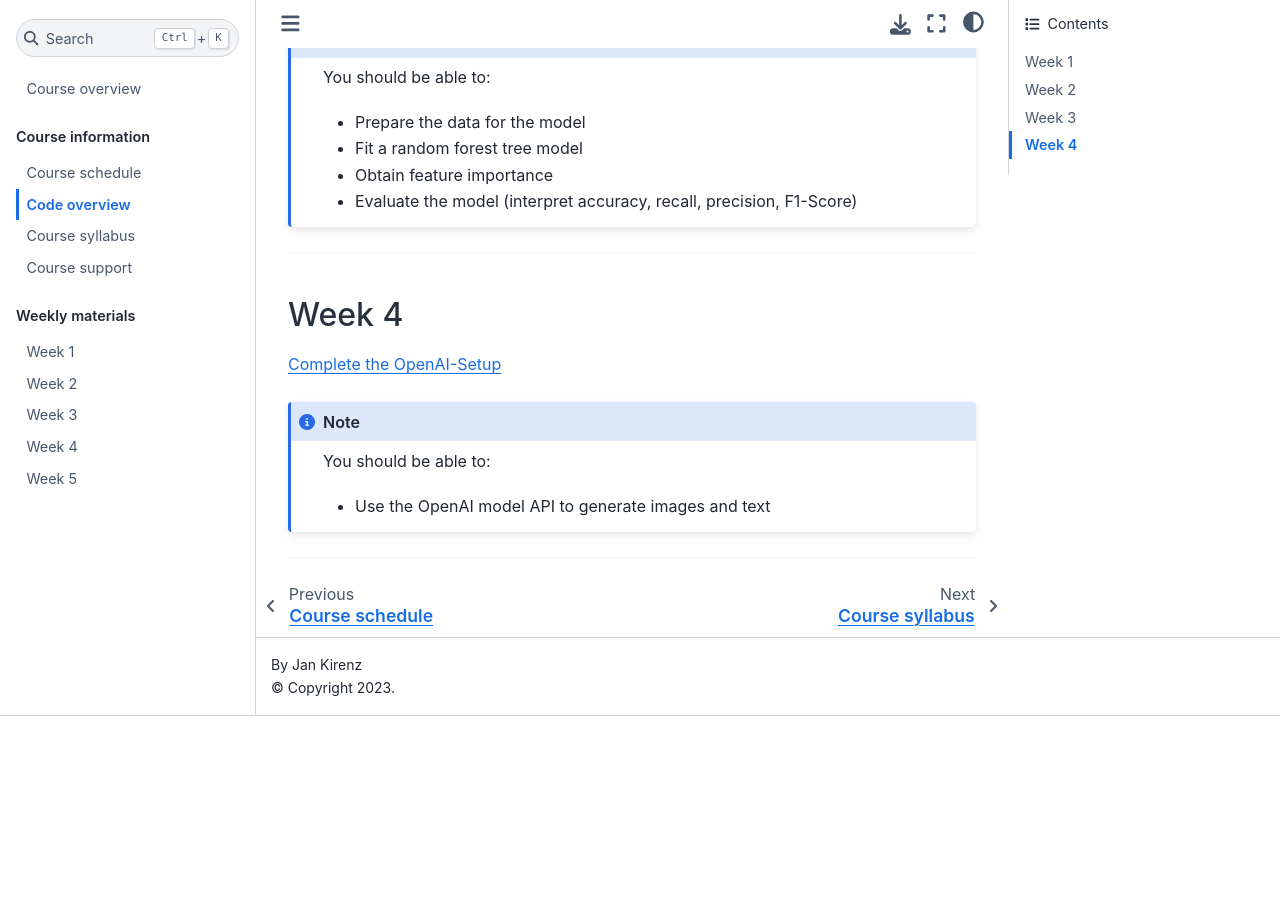
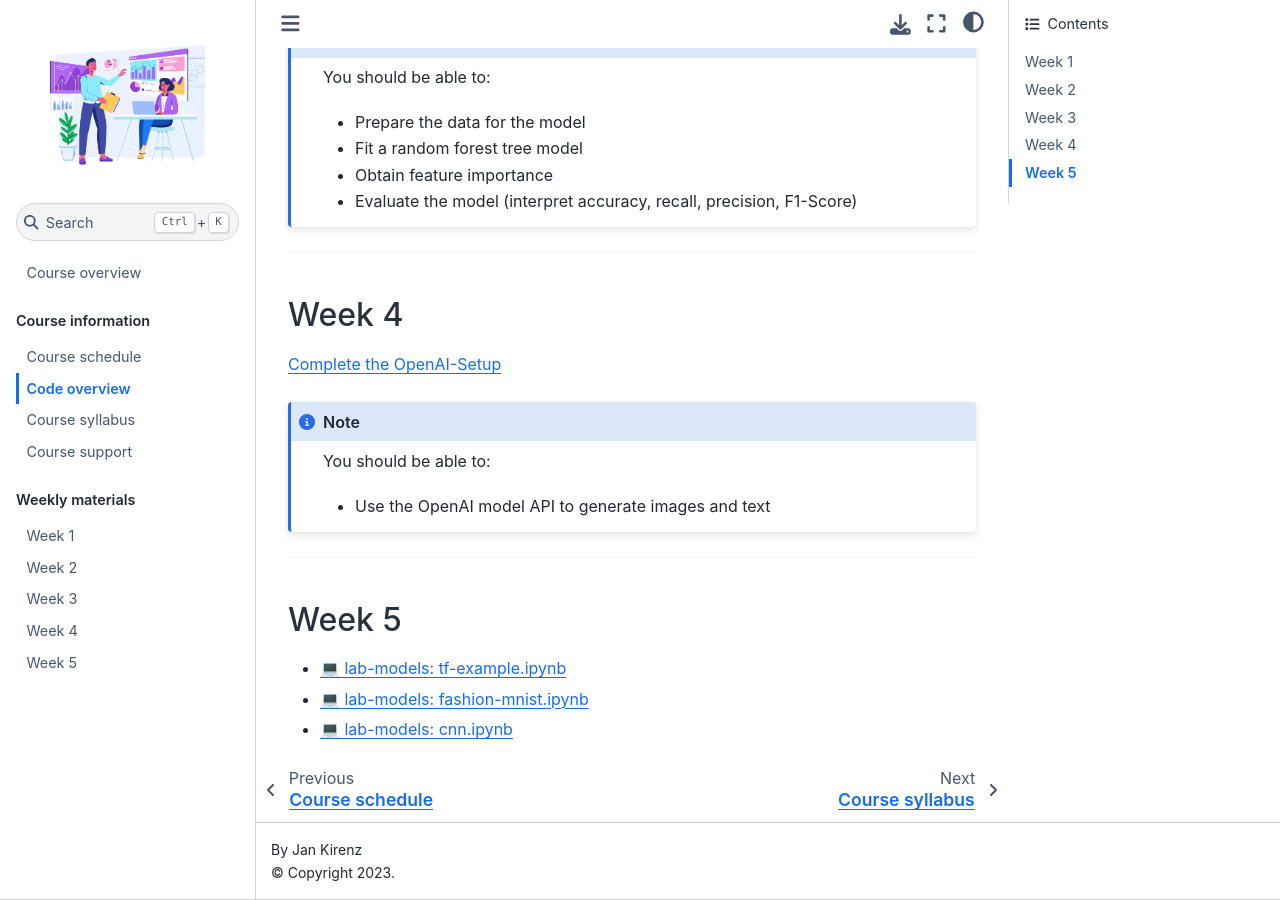
Before and after one commit to kirenz/om2, a Jupyter Book: the page built from docs/code-overview.md, in a window 1280 px wide and 900 px high, scrolled down 1225 px. Built offline with Jupyter Book 1.0.4 settings and Sphinx 7.4.7 and the Sphinx Book theme 1.1.4, drawn with Linux system fonts in a browser that asks for light colours; before the commit the page ends 1941 px from its top, so only the background shows below that.

Commit message:
Update code-overview.md

````diff
--- a/docs/code-overview.md
+++ b/docs/code-overview.md
@@ -74,3 +74,10 @@
 ```
 
 ---
+
+
+## Week 5
+
+- [💻 lab-models: tf-example.ipynb](https://colab.research.google.com/github/kirenz/lab-models/blob/main/ann/tf-example.ipynb)
+- [💻 lab-models: fashion-mnist.ipynb](https://colab.research.google.com/github/kirenz/lab-models/blob/main/ann/fashion-mnist.ipynb)
+- [💻 lab-models: cnn.ipynb](https://colab.research.google.com/github/kirenz/lab-models/blob/main/ann/cnn.ipynb)
````
